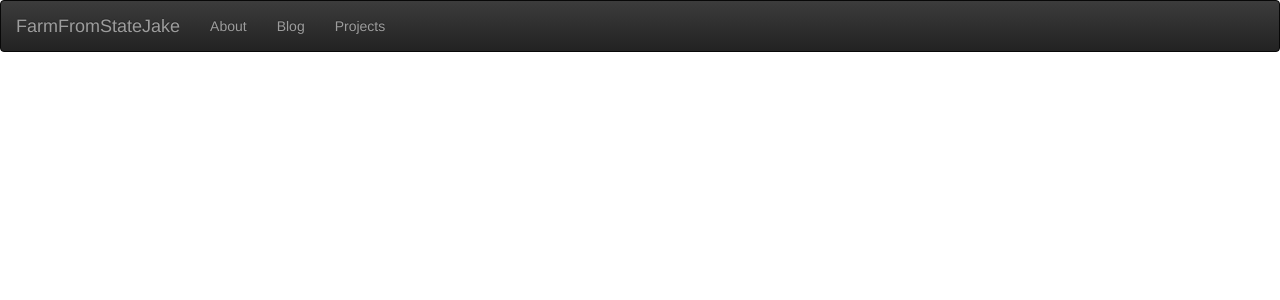
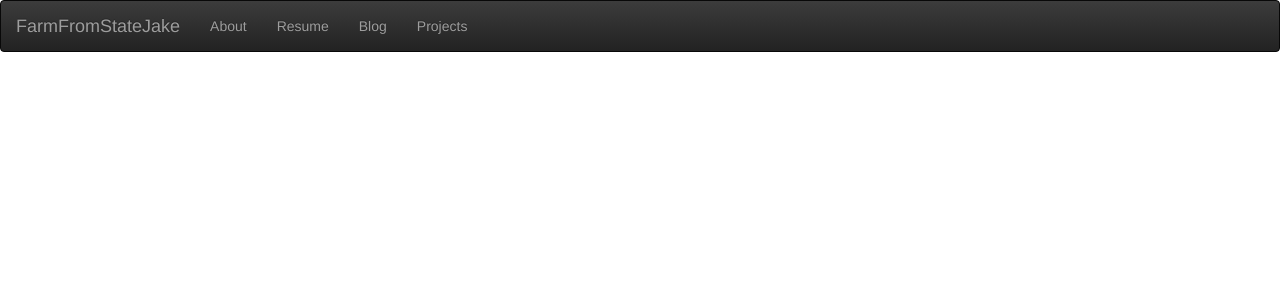
Before and after one commit to StateFromJakeFarm/statefromjakefarmdotcom, a Django app: page / in a window 1280 px wide. Shown: the top 300 px of the page. Run offline with Django 3.2, Linux system fonts and the light colour scheme; some libraries are stand-ins or nearby versions.

Commit message:
Adds resume tab

```diff
--- a/sfjf/sfjf_app/templates/base.html
+++ b/sfjf/sfjf_app/templates/base.html
@@ -31,6 +31,9 @@
             <li class="nav-item {% if nbar == "About" %}active{% endif %}">
                 <a href="#">About</a>
             </li>
+            <li class="nav-item">
+                <a href="/resume">Resume</a>
+            </li>
             <li class="nav-item {% if nbar == "Blog" %}active{% endif %}">
                 <a href="/blog">Blog</a>
             </li>
--- a/sfjf/sfjf_app/urls.py
+++ b/sfjf/sfjf_app/urls.py
@@ -8,6 +8,7 @@
 
 urlpatterns = [
     path('', views.home, name='home'),
+    path('resume', views.resume, name='resume'),
     path('blog', views.post_gallery, name='post gallery'),
     path('blog/edit', views.edit_post, name='new post'),
     path('blog/edit/<slug:slug>', views.edit_post, name='edit post'),
--- a/sfjf/sfjf_app/views.py
+++ b/sfjf/sfjf_app/views.py
@@ -1,7 +1,10 @@
 from django.shortcuts import render, redirect
 from django.template.defaultfilters import slugify
 from django.utils import timezone
+from django.http import HttpResponse
+from django.conf import settings
 from markdown import markdown
+from os.path import join
 
 from . import forms
 from . import models
@@ -118,3 +121,12 @@
     }
 
     return render(request, 'blog/gallery.html', context=context)
+
+
+def resume(request, file_name='resume.pdf', my_name='Jake_Hansen'):
+    '''
+    Display resume as PDF
+    '''
+    path = join(settings.MEDIA_ROOT, file_name)
+
+    return HttpResponse(open(path, 'rb').read(), content_type='application/pdf')
```
